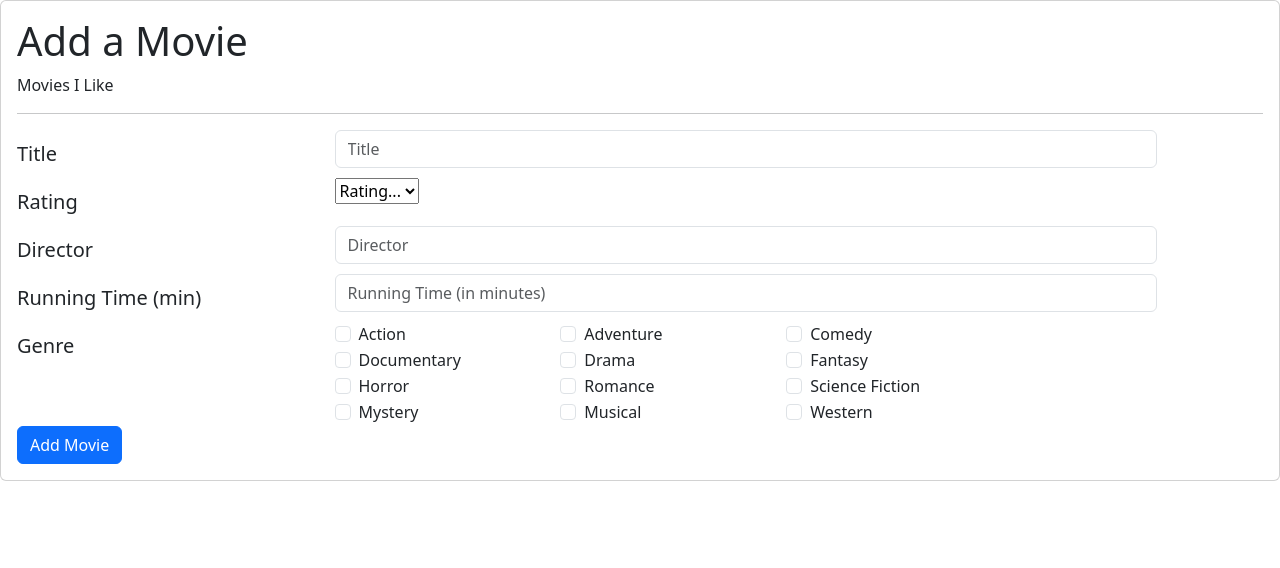
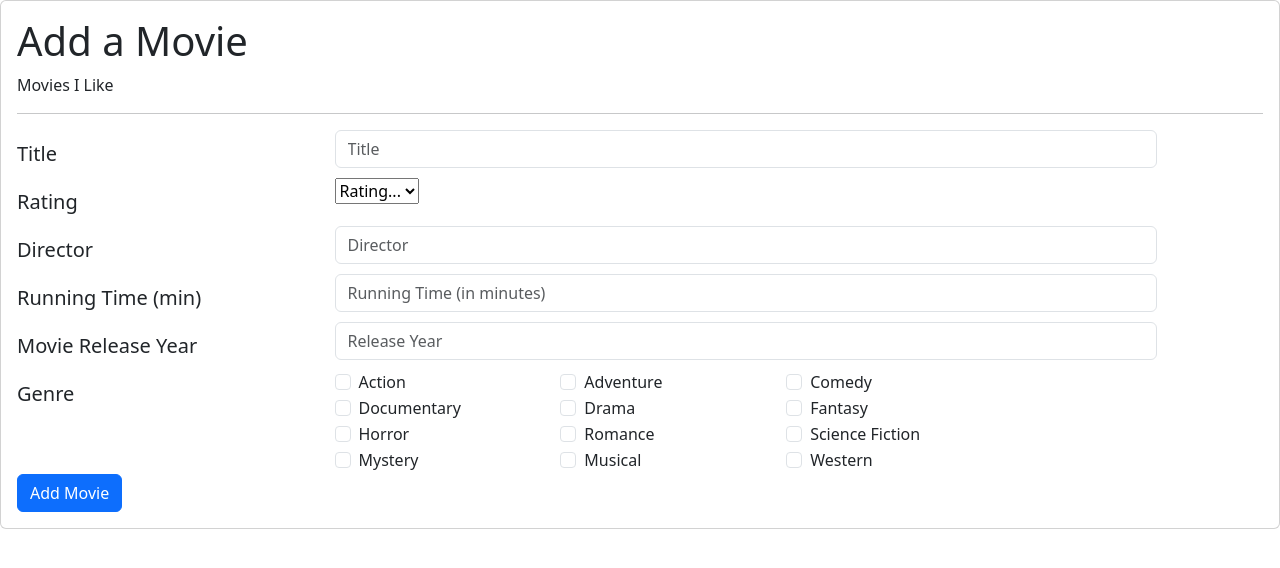
Before and after one commit to elijrucker/phpDevelopment, a PHP site: page /php_development/labs/week6/addmovie.php in a window 1280 px wide. Shown: the top 568 px of the page. Run offline with PHP 8.4, Linux system fonts and the light colour scheme.

Commit message:
Added movie release year field and data entry to form

```diff
--- a/php_development/labs/week6/addmovie.php
+++ b/php_development/labs/week6/addmovie.php
@@ -42,7 +42,8 @@
                 $_POST['movie_title'],
                 $_POST['movie_rating'],
                 $_POST['movie_director'],
-                $_POST['movie_running_time_in_minutes']
+                $_POST['movie_running_time_in_minutes'],
+                $_POST['movie_release_year']
             )) {
                 require_once('dbconnection.php');
 
@@ -51,6 +52,7 @@
                 $movie_director = $_POST['movie_director'];
                 $movie_runtime = $_POST['movie_running_time_in_minutes'];
                 $checked_movie_genres = $_POST['movie_genre_checkbox'];
+                $movie_release_year = $_POST['movie_release_year'];
 
                 $movie_genre_text = "";
                 if (isset($checked_movie_genres)) {
@@ -92,6 +94,10 @@
                         <tr>
                             <th scope="row">Running Time (minutes)</th>
                             <td><?= $movie_runtime ?></td>
+                        </tr>
+                        <tr>
+                            <th scope="row">Release Year</th>
+                            <td><?= $movie_release_year ?></td>
                         </tr>
                         <tr>
                             <th scope="row">Genre</th>
@@ -161,6 +167,21 @@
                         </div>
                     </div>
                     <div class="form-group row">
+                        <label for="movie_release_year"
+                            class="col-sm-3 col-form-label-lg">Movie Release Year</label>
+                        <div class="col-sm-8">
+                            <input type="number" class="form-control"
+                                id="movie_release_year"
+                                name="movie_release_year"
+                                min="1900"
+                                max="2036"
+                                placeholder="Release Year" required>
+                            <div class="invalid-feedback">
+                                Please provide a valid release year.
+                            </div>
+                        </div>
+                    </div>
+                    <div class="form-group row">
                         <label class="col-sm-3 col-form-label-lg">Genre</label>
                         <div class="col-sm-8">
                             <?php
```
